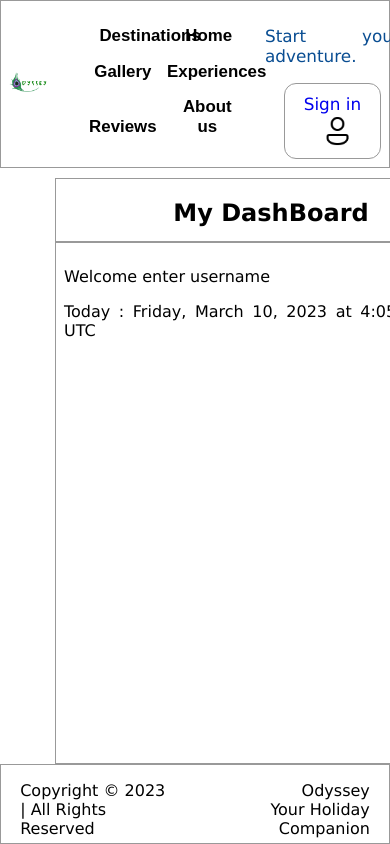
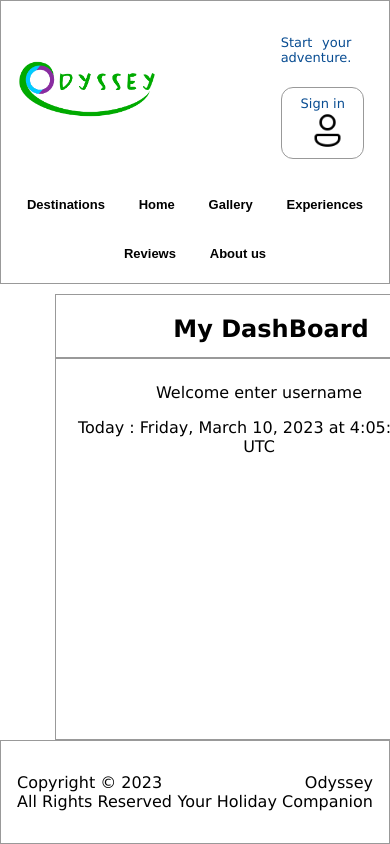
Before and after one commit to SenathN/itp_mern_project_frontend, a React (Create React App) app: page /dash in a window 390 px wide. Shown: the top 844 px of the page. Built offline with nearby package versions, Linux system fonts and the light colour scheme.

Commit message:
mobile view support changes

```diff
--- a/src/component/Footer.js
+++ b/src/component/Footer.js
@@ -3,7 +3,7 @@ const Footer = () => {
         <footer id="footer" >
             <div>
                 <p style={{ 'text-align': 'left', }}>
-                    Copyright © 2023 | All Rights Reserved
+                    Copyright © 2023 <br/> All Rights Reserved
                 </p>
             </div>
             <div>
--- a/src/component/Header.js
+++ b/src/component/Header.js
@@ -9,6 +9,17 @@ const Header = () => {
                     <img id="title_img" src='./word_logo.png' alt='Profile' />
                 </div>
             </Link>
+            <div id='header__accDiv'>
+                <p style={{ textAlign: 'justify', margin: '1em' }}>Start your adventure.</p>
+                <Link to='/login' style={{ textDecoration: 'none' }} >
+                    <div id='log_holder'>
+                        <p>
+                            Sign in
+                             <img id="log_btn_img" src='./icons8-user-96.png' alt='Profile' />
+                        </p>
+                    </div>
+                </Link>
+            </div>
             <nav id='navigation_bar'>
                 <Link><button className="navigation_btns">Destinations</button></Link>
                 <Link to='/'><button className="navigation_btns">Home</button></Link>
@@ -17,17 +28,6 @@ const Header = () => {
                 <Link><button className="navigation_btns">Reviews</button></Link>
                 <Link><button className="navigation_btns">About us</button></Link>
             </nav>
-            <div id='header__accDiv'>
-                <div style={{ maxWidth: '250px', display: 'flex', flexDirection: 'column', alignItems: 'center' }}>
-                    <p style={{ textAlign: 'justify', margin: '1em' }}>Start your adventure.</p>
-                    <Link to='/login' style={{ textDecoration: 'none' }} >
-                        <div id='log_holder'>
-                            Sign in
-                            <img id="log_btn_img" src='./icons8-user-96.png' alt='Profile' />
-                        </div>
-                    </Link>
-                </div>
-            </div>
         </header >
     )
 }
--- a/src/homeStyles.css
+++ b/src/homeStyles.css
@@ -1,6 +1,7 @@
 :root {
   --theme-color-lb : #54C6EB ;
   --theme-color-lg : #31E981 ;
+  --theme-color-dg : #00a849 ;
   --theme-color-db : #094D92 ;
   --theme-color-lp : #C879FF ;
   --theme-color-borders : #999999ff ;
@@ -10,10 +11,6 @@
     sans-serif;
 }
 
-html, body {
-  min-height: 572px ;
-  min-width: 500px
-}
 
 * {
   box-sizing: border-box;
@@ -34,10 +31,6 @@ img {
   max-width: 90vw;
  }
 
-p {
-  text-align: justify;
-}
-
 body {
   margin: 0;
   -webkit-font-smoothing: antialiased;
@@ -50,54 +43,55 @@ body {
   color: var(--theme-color-db) ;
   border: 1px solid var(--theme-color-borders) ;
   min-width: 100vw;
-  max-width: 100vw;
   grid-area: 1 / 1 / 1 / 4 ;
-  max-height: 20em;
   display: grid;
   grid-template-columns: auto auto auto;
   justify-content: space-between;
   align-items: center;
+  overflow-y: hidden;
 }
 
 #header__titleDiv, #header__accDiv {
   max-width: 25vw;
   margin: 1vh 2vw;
-  color: var(--theme-color-dark)
 }
 
 #title_img {
-  max-width: 10vw;
-  width: 16em;
+  max-height: 10em;
+  max-width: 40vw;
+  height: 100%;
   cursor: pointer;
 }
 
 #header__accDiv
 {
+  min-width: 30vw;
+  height: 100% ;
+  grid-area: 1 / 3 / 1 / 4 ;
   display: flex;
   flex-direction: column;
-  justify-content: space-between;
+  justify-content: space-around;
+  align-items: flex-end;
+  padding: 1em;
 }
 
 #header__accDiv p {
-  width: 8em;
-  font-size: 1em;
-  margin-bottom: .1vh;
+  margin: 0px;
+  font-size: small;
+  color: var(--theme-color-db)
 }
 
 #log_holder {
-  width: 100%;
+  width: fit-content ;
   border: .1px solid var(--theme-color-borders);
   border-radius: 12px;
-  padding: 10px 10px;
+  padding: 1vh 1vw;
   text-decoration: none;
 }
 
-#log_holder h6 { margin: 0px;  }
-
 #log_btn_img
 {
-  height: 2em;
-  width: 2em;
+  max-height: 3em;
   margin: 0px;
   border: none;
   border-radius: 50%;
@@ -105,35 +99,43 @@ body {
   background-color: white;
   padding: 0px ;
   vertical-align: middle;
+  display: inline;
 }
 
 #log_holder:active
 {
-  background-color: var(--theme-color-borders) ;
+  background-color: var(--theme-color-dg) ;
   transition-property: "background-color";
   transition-duration: .3s;
   cursor: pointer;
+  color: white
 }
 
 
 #navigation_bar {
   margin-bottom: 5px;
+  grid-area: 2 / 1 / 2 / 4 ;
 }
 
 .navigation_btns {
-  max-width: 20vw;
-  margin: 1vw ;
-  padding : 1vw ;
+  max-width: fit-content;
+  margin: .5em ;
+  padding : .8em;
   border: none;
   background-color: #00000000;
   transition-property: 'background-color' ;
   transition-duration: .2s;
-  font-size: 1em;
+  font-size: small;
   font-weight: bold;
+  border-radius: 1.5em;
+}
+.navigation_btns:active {
+  color: var(--theme-color-dg);
 }
 
-.navigation_btns:hover {
-  color: var(--theme-color-db);
+.navigation_btns:active {
+  color: white;
+  background-color: var(--theme-color-dg) ;
   cursor: pointer;
 }
 
@@ -155,17 +157,13 @@ code {
 #footer{
   margin : 0px;
   width: 100vw;
-  height: 5em;
+  min-height: 5em;
   border: 1px solid var(--theme-color-borders) ;
   background-color: white;
   grid-area: 3 / 1 / 3 / 4 ;
   display: grid;
   grid-template-columns: auto auto;
   justify-content: space-between;
-  padding: 1em .2em;
+  padding: 1em 1em;
+  overflow-x: hidden;
 }
-
-#footer p{
-  font-size: 1em;
-  margin: .1% 1em;
-}
```
Also changed, not shown: public/word_logo.png.
